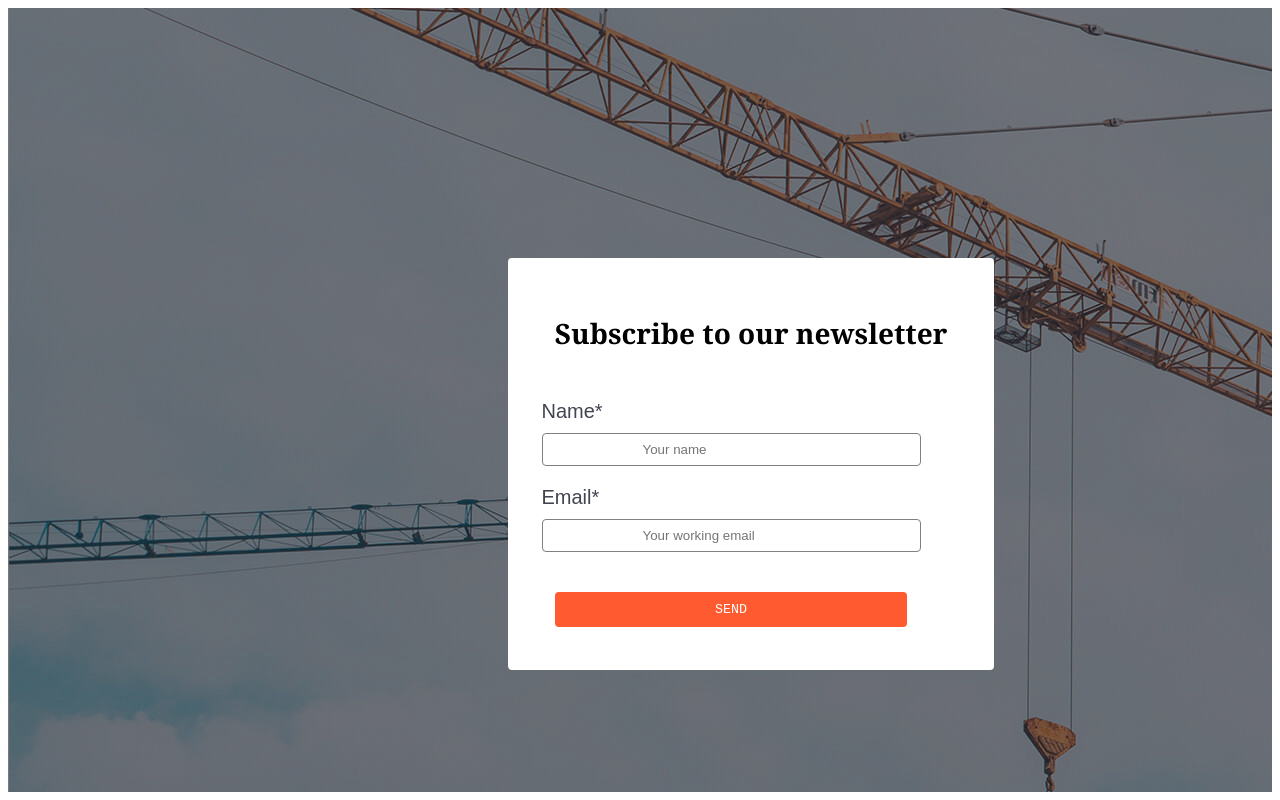
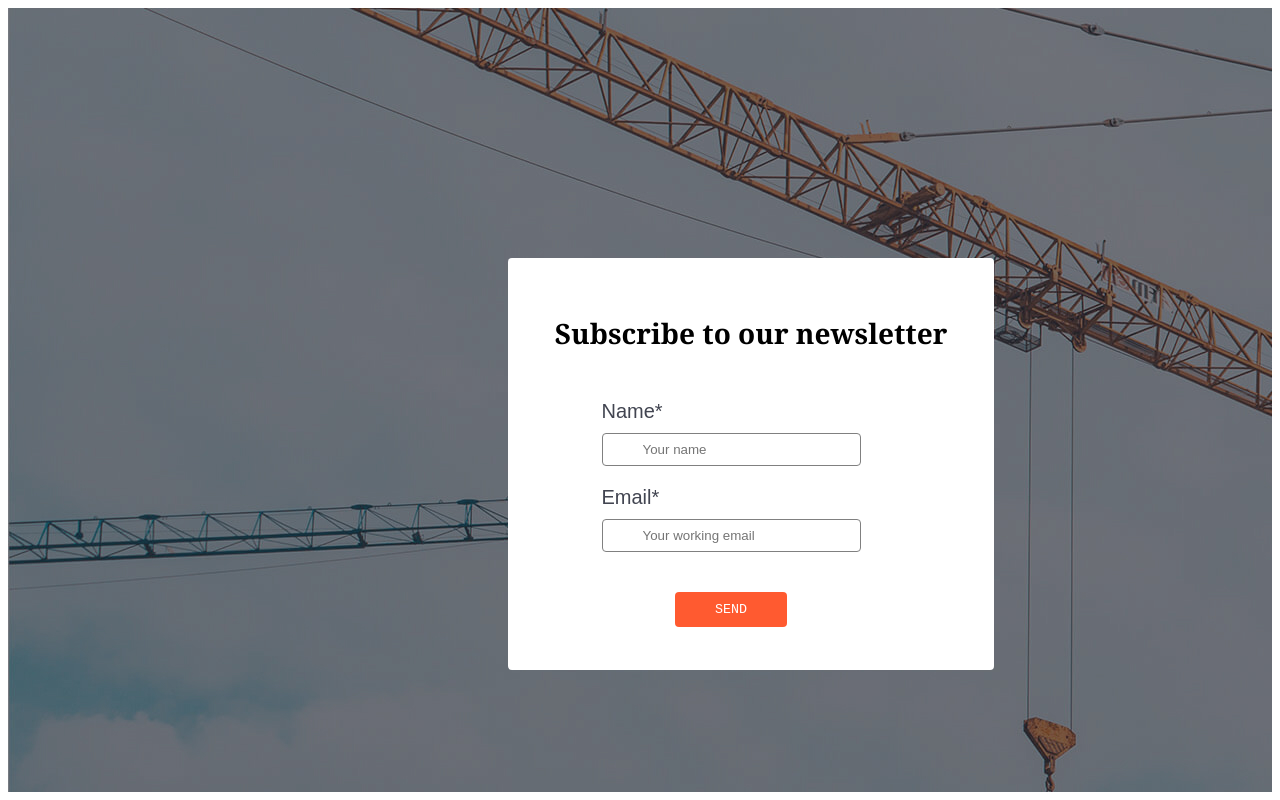
Before and after one commit to Mashhura0222/exams, a plain HTML site: page quti.html in a window 1280 px wide. Drawn offline with Linux system fonts and the light colour scheme.

Commit message:
first commit

```diff
--- a/quti.html
+++ b/quti.html
@@ -44,7 +44,7 @@
   }
 
   input {
-    padding: 8px 100px;
+    padding: 8px 40px;
     border-radius: 4px;
     outline: none;
     background: none;
@@ -54,7 +54,7 @@
 
   button {
 
-    padding: 10px 160px;
+    padding: 10px 40px;
     background-color: #FF5A30;
     outline: none;
     border: none;
```
Also changed, not shown: app.js (+3 -9 lines), index.html (+1 -2 lines), saidbar.html (deleted).
